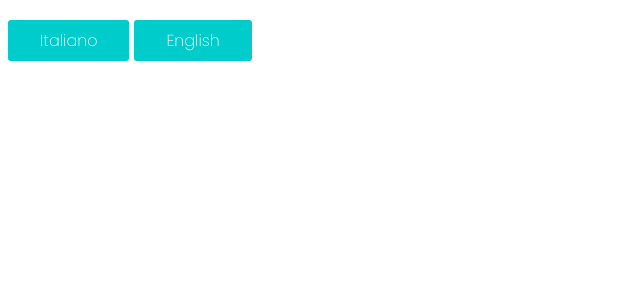
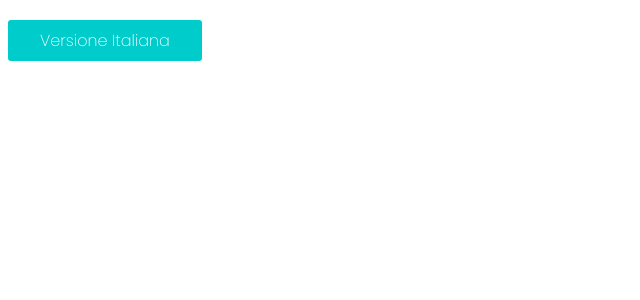
Before and after one commit to mauriziopodda/hotel-rooms-manager, a React (Vite) app: page / in a window 1280 px wide. Shown: the top 300 px of the page, without its empty margins (0-640 px from the left). Built offline with nearby package versions, Linux system fonts and the light colour scheme.

Commit message:
Move styled components to a separate folder and create the LanguageSwitcher compontent

```diff
--- a/src/Manager.tsx
+++ b/src/Manager.tsx
@@ -3,12 +3,8 @@ import { styled } from '@stitches/react'
 import { useAtomValue } from 'jotai'
 import { localeAtom } from './atoms/locale'
 import useTranslator from './hooks/useTranslator'
-
-const commonStyles = {
-  fontFamily: 'Poppins',
-  fontSize: 16,
-  fontWeight: 200,
-}
+import { LanguageSwitcher } from './components/language_switcher'
+import { commonStyles } from './components/styled/common'
 
 const Title = styled('h2', {
   ...commonStyles,
@@ -21,34 +17,15 @@ const P = styled('p', {
   color: '#000',
 })
 
-const Button = styled('button', {
-  ...commonStyles,
-  border: 'none',
-  backgroundColor: '#00CCCC',
-  borderRadius: 3,
-  color: '#FFF',
-  cursor: 'pointer',
-  padding: '8px 32px',
-
-  '&:hover': {
-    backgroundColor: '#00b3b3',
-  },
-
-  '& + &': {
-    marginLeft: 5,
-  },
-})
-
 export type ManagerPropsType = {}
 
 const Manager: FC<ManagerPropsType> = () => {
-  const { translations, setLocale } = useTranslator()
+  const { translations } = useTranslator()
   return (
     <>
       <Title>{translations.applicationTitle}</Title>
       <P>{translations.welcomeText}</P>
-      <Button onClick={() => setLocale('it-IT')}>Italiano</Button>
-      <Button onClick={() => setLocale('en-US')}>English</Button>
+      <LanguageSwitcher />
     </>
   )
 }
--- /dev/null
+++ b/src/components/language_switcher.tsx
@@ -0,0 +1,17 @@
+import React from 'react'
+import useTranslator from '../hooks/useTranslator'
+import { Button } from './styled/button'
+
+export const LanguageSwitcher = () => {
+  const { locale, setLocale } = useTranslator()
+  return (
+    <>
+      {locale !== 'it-IT' && (
+        <Button onClick={() => setLocale('it-IT')}>Versione Italiana</Button>
+      )}
+      {locale !== 'en-US' && (
+        <Button onClick={() => setLocale('en-US')}>English Version</Button>
+      )}
+    </>
+  )
+}
--- /dev/null
+++ b/src/components/styled/button.ts
@@ -0,0 +1,20 @@
+import { styled } from '@stitches/react'
+import { commonStyles } from './common'
+
+export const Button = styled('button', {
+  ...commonStyles,
+  border: 'none',
+  backgroundColor: '#00CCCC',
+  borderRadius: 3,
+  color: '#FFF',
+  cursor: 'pointer',
+  padding: '8px 32px',
+
+  '&:hover': {
+    backgroundColor: '#00b3b3',
+  },
+
+  '& + &': {
+    marginLeft: 5,
+  },
+})
--- /dev/null
+++ b/src/components/styled/common.ts
@@ -0,0 +1,5 @@
+export const commonStyles = {
+  fontFamily: 'Poppins',
+  fontSize: 16,
+  fontWeight: 200,
+}
```
